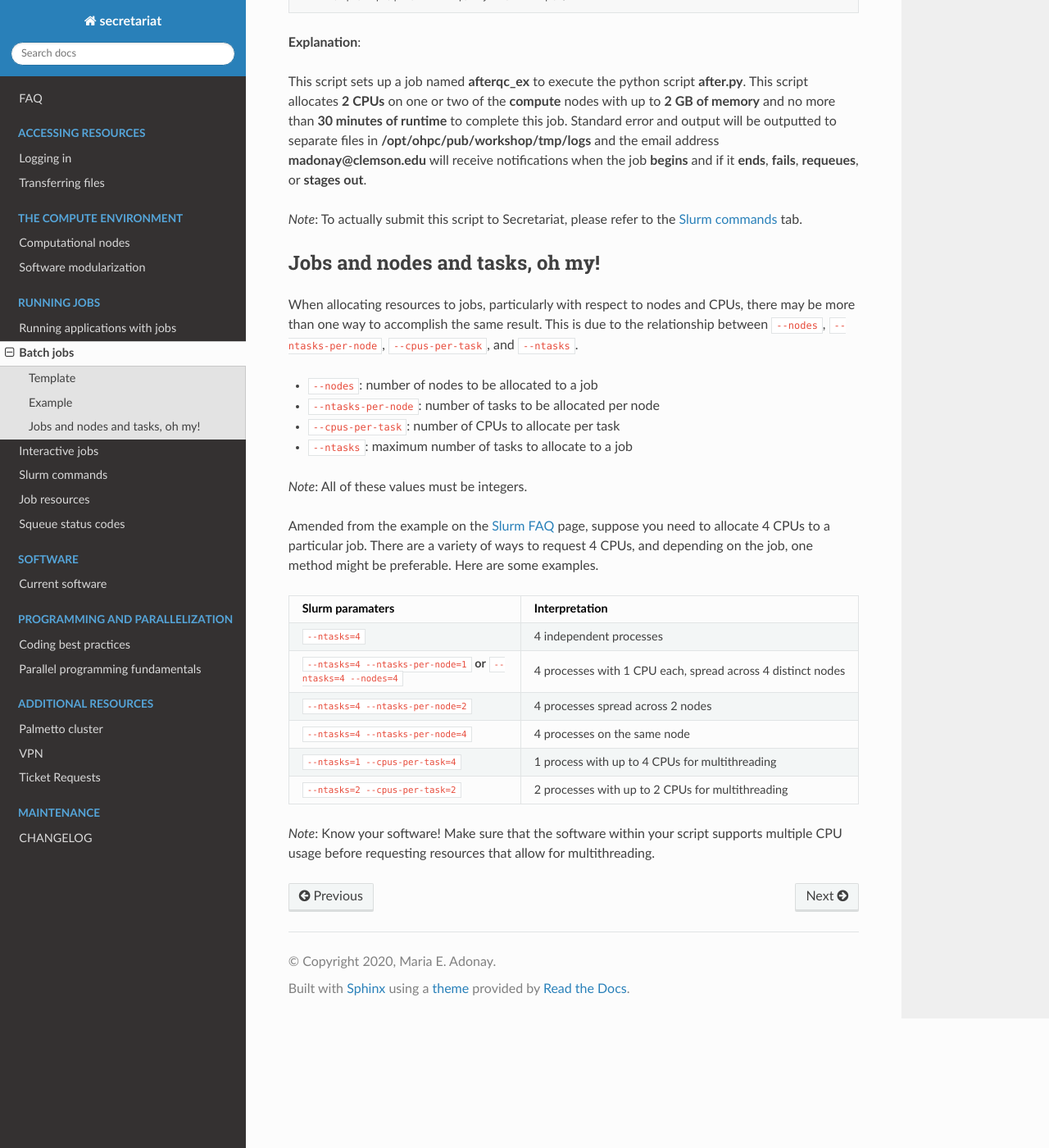
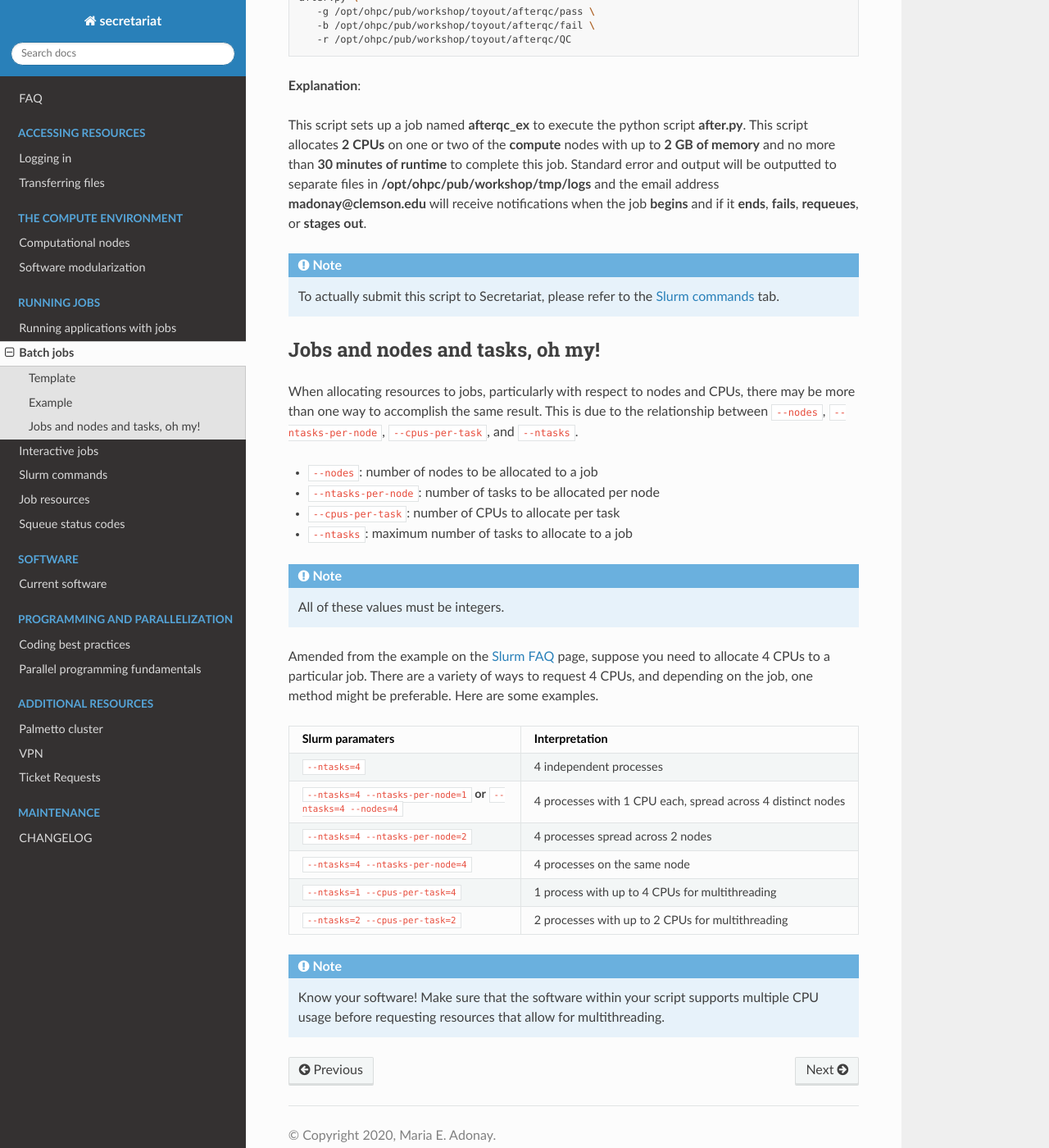
Before and after one commit to amalgamaria/secretariat, a Sphinx documentation site: the page built from docs/running-jobs/batch-jobs.rst, in a window 1280 px wide and 1400 px high, scrolled down 2252 px. Shown: the whole window at 82% size. Built offline with Sphinx 7.4.7 and the Read the Docs theme 2.0.0, drawn with Linux system fonts in a browser that asks for light colours; part of the change alters nothing that is shown; some of the changed text lies outside the part shown.

```diff
--- a/docs/running-jobs/batch-jobs.rst
+++ b/docs/running-jobs/batch-jobs.rst
@@ -25,7 +25,7 @@ Here is a template of how to declare Slurm parameters in the header of an ``sbat
    #SBATCH --mail-type=[mailtype]
    #SBATCH --mail-user=[username]@clemson.edu
 
-*Note*: At the least, please set the parameters for the highlighted lines. The only line that is absolutely required is the first: ``#!/bin/bash``.  The unhighlighted options may be helpful for organizational purposes, but are optional. Please see the `Slurm documentation`_ for a full list of possible ``sbatch`` header options.
+.. note:: At the least, please set the parameters for the highlighted lines. The only line that is absolutely required is the first: ``#!/bin/bash``.  The unhighlighted options may be helpful for organizational purposes, but are optional. Please see the `Slurm documentation`_ for a full list of possible ``sbatch`` header options.
 
 **Explanation**:
 
@@ -104,7 +104,7 @@ Here is an example of an ``sbatch`` header for a script to run `AfterQC`_.
 
 This script sets up a job named **afterqc_ex** to execute the python script **after.py**. This script allocates **2 CPUs** on one or two of the **compute** nodes with up to **2 GB of memory** and no more than **30 minutes of runtime** to complete this job. Standard error and output will be outputted to separate files in **/opt/ohpc/pub/workshop/tmp/logs** and the email address **madonay@clemson.edu** will receive notifications when the job **begins** and if it **ends**, **fails**, **requeues**, or **stages out**.
 
-*Note*: To actually submit this script to Secretariat, please refer to the `Slurm commands`_ tab.
+.. note:: To actually submit this script to Secretariat, please refer to the `Slurm commands`_ tab.
 
 Jobs and nodes and tasks, oh my!
 --------------------------------
@@ -119,7 +119,7 @@ When allocating resources to jobs, particularly with respect to nodes and CPUs,
 
 - ``--ntasks``: maximum number of tasks to allocate to a job
 
-*Note*: All of these values must be integers.
+.. note:: All of these values must be integers.
 
 Amended from the example on the `Slurm FAQ`_ page, suppose you need to allocate 4 CPUs to a particular job. There are a variety of ways to request 4 CPUs, and depending on the job, one method might be preferable. Here are some examples.
 
@@ -139,7 +139,7 @@ Amended from the example on the `Slurm FAQ`_ page, suppose you need to allocate
 | ``--ntasks=2 --cpus-per-task=2``					| 2 processes with up to 2 CPUs for multithreading		|
 +-----------------------------------------------------------------------+---------------------------------------------------------------+
 
-*Note*: Know your software! Make sure that the software within your script supports multiple CPU usage before requesting resources that allow for multithreading.
+.. note:: Know your software! Make sure that the software within your script supports multiple CPU usage before requesting resources that allow for multithreading.
 
 .. _Vijay: https://scienceweb.clemson.edu/chg/dr-vijay-shankar-2/
 .. _Maria: https://scienceweb.clemson.edu/chg/maria-adonay/
```
